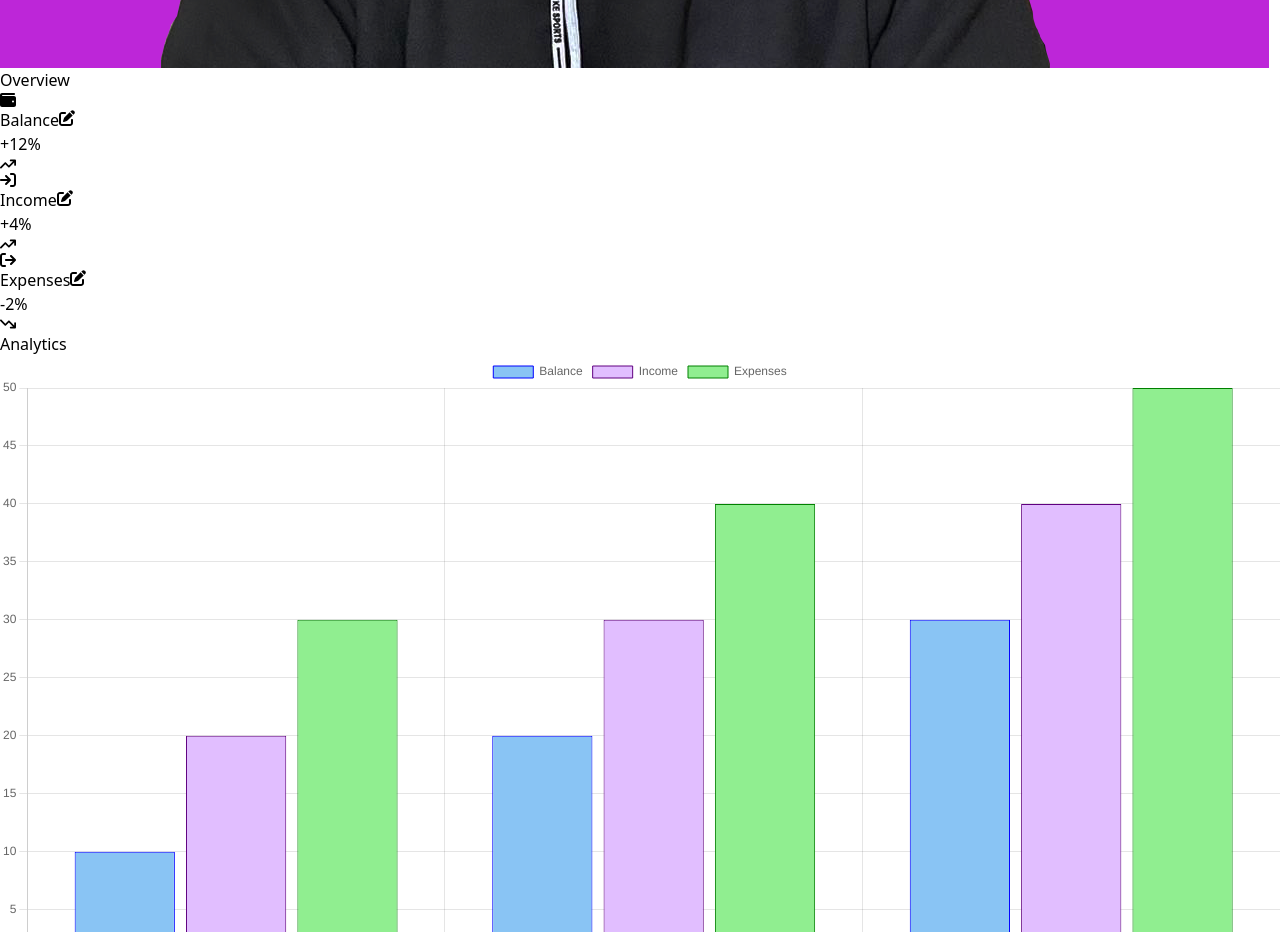
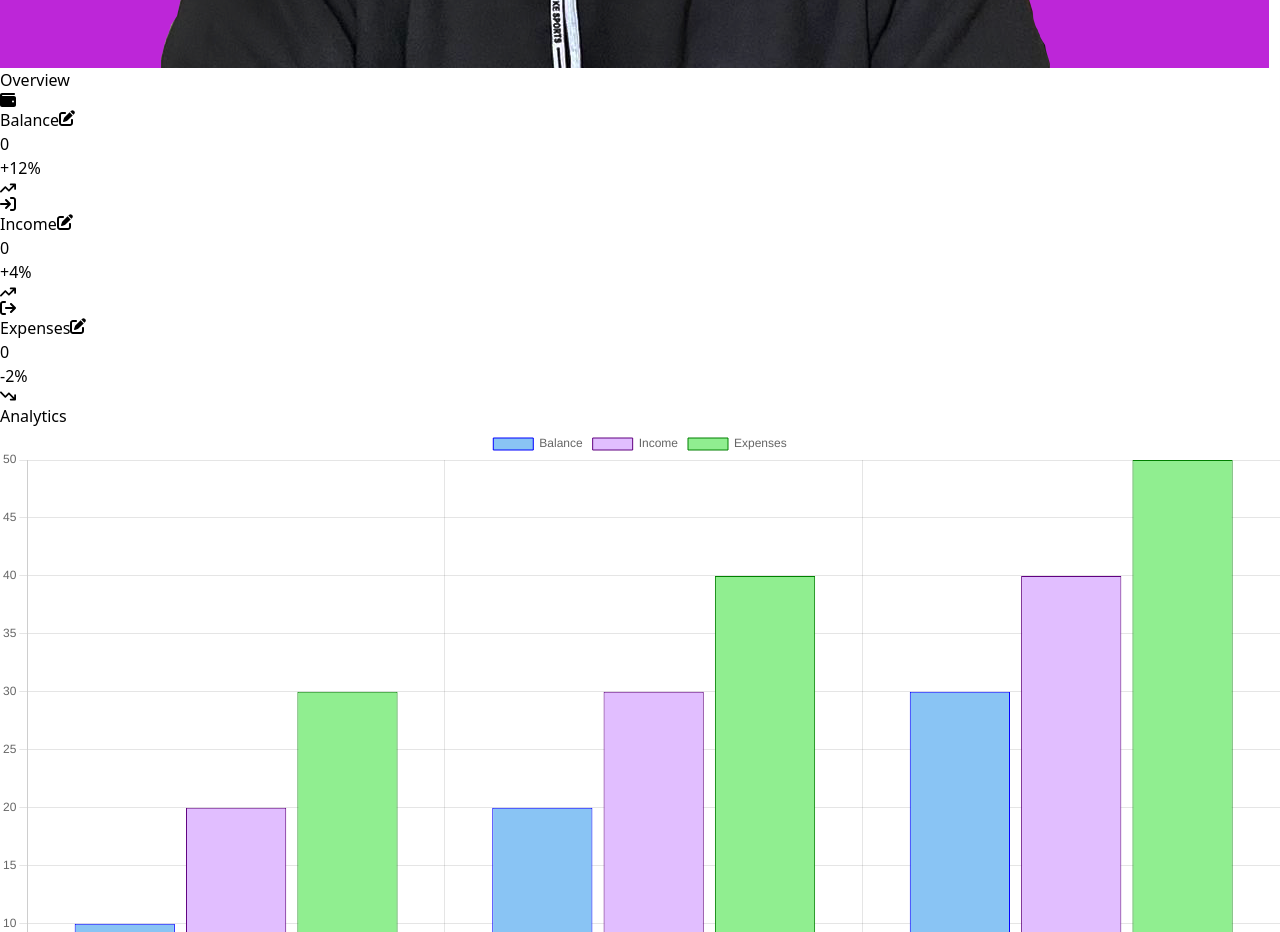
Before and after one commit to MohamedMetwalli5/FinancoAI, a React (Vite) app: page /dashboard in a window 1280 px wide. Shown: the part 1100-2032 px from the top of the page. Built offline with nearby package versions, Linux system fonts and the light colour scheme; no server answers.

Commit message:
Adding the logic of the overview cards

```diff
--- a/src/components/overview-components/OverviewCards.jsx
+++ b/src/components/overview-components/OverviewCards.jsx
@@ -1,11 +1,28 @@
 import { FaWallet, FaPenToSquare, FaArrowRightToBracket, FaArrowRightFromBracket, FaArrowTrendUp, FaArrowTrendDown } from "react-icons/fa6";
 import CardPopupForm from "./CardPopupForm";
-import { useState } from "react";
+import { useEffect, useState } from "react";
 import axios from "axios";
 
 const OverviewCards =  () => {
   const [isOpen, setIsOpen] = useState(false);
   const [PopupFormTitle, setPopupFormTitle] = useState("Balance");
+
+  const [transactions, setTransactions] = useState([]);
+
+  const fetchTransactions = async () => {
+    try {
+      const response = await axios.get("http://localhost:5000/transactions");
+      console.log("Fetched Transactions:", response.data);
+      setTransactions(response.data); // Storing data in the state
+    } catch (error) {
+      console.error("Error fetching transactions:", error);
+    }
+  };
+
+  useEffect(() => {
+    fetchTransactions();
+  }, [])
+
 
   const togglePopup = () => setIsOpen(!isOpen);
   const updatePopupFormTitle = (TheDesiredTitle) => setPopupFormTitle(TheDesiredTitle);
@@ -14,7 +31,8 @@ const OverviewCards =  () => {
     {
       icon: <FaWallet />,
       title: "Balance",
-      // amount: "$1,655",
+      amount: transactions.filter((t) => t.category === "Balance")
+                          .reduce((sum, t) => sum+t.amount, 0),
       percentage: "+12%",
       trendIcon: <FaArrowTrendUp />,
       bgColor: "bg-blue-200",
@@ -23,7 +41,8 @@ const OverviewCards =  () => {
     {
       icon: <FaArrowRightToBracket />,
       title: "Income",
-      // amount: "$435",
+      amount: transactions.filter((t) => t.category === "Income")
+                          .reduce((sum, t) => sum+t.amount, 0),
       percentage: "+4%",
       trendIcon: <FaArrowTrendUp />,
       bgColor: "bg-purple-200",
@@ -32,7 +51,8 @@ const OverviewCards =  () => {
     {
       icon: <FaArrowRightFromBracket />,
       title: "Expenses",
-      // amount: "$842",
+      amount: transactions.filter((t) => t.category === "Expenses")
+                          .reduce((sum, t) => sum+t.amount, 0),
       percentage: "-2%",
       trendIcon: <FaArrowTrendDown />,
       bgColor: "bg-green-200",
```
